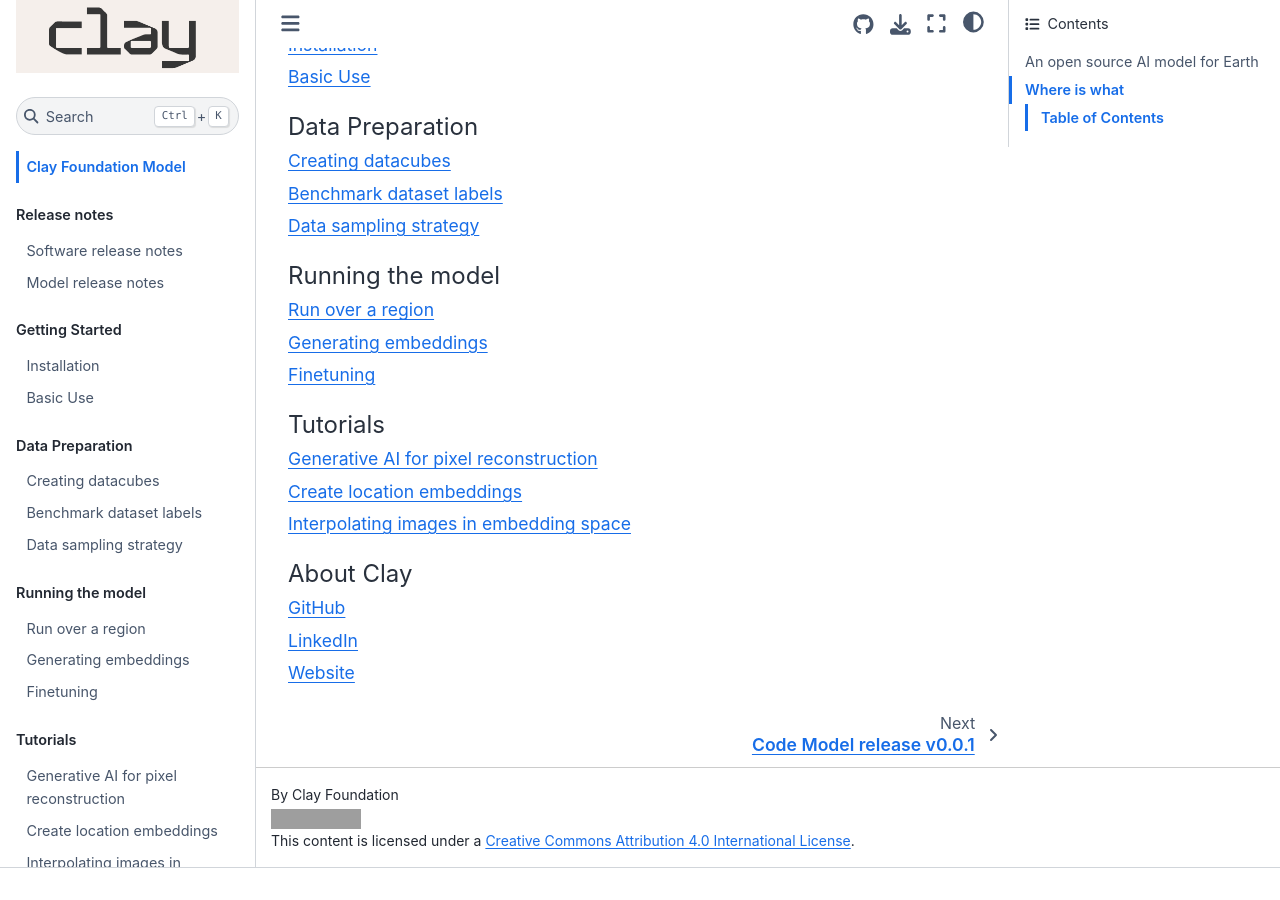
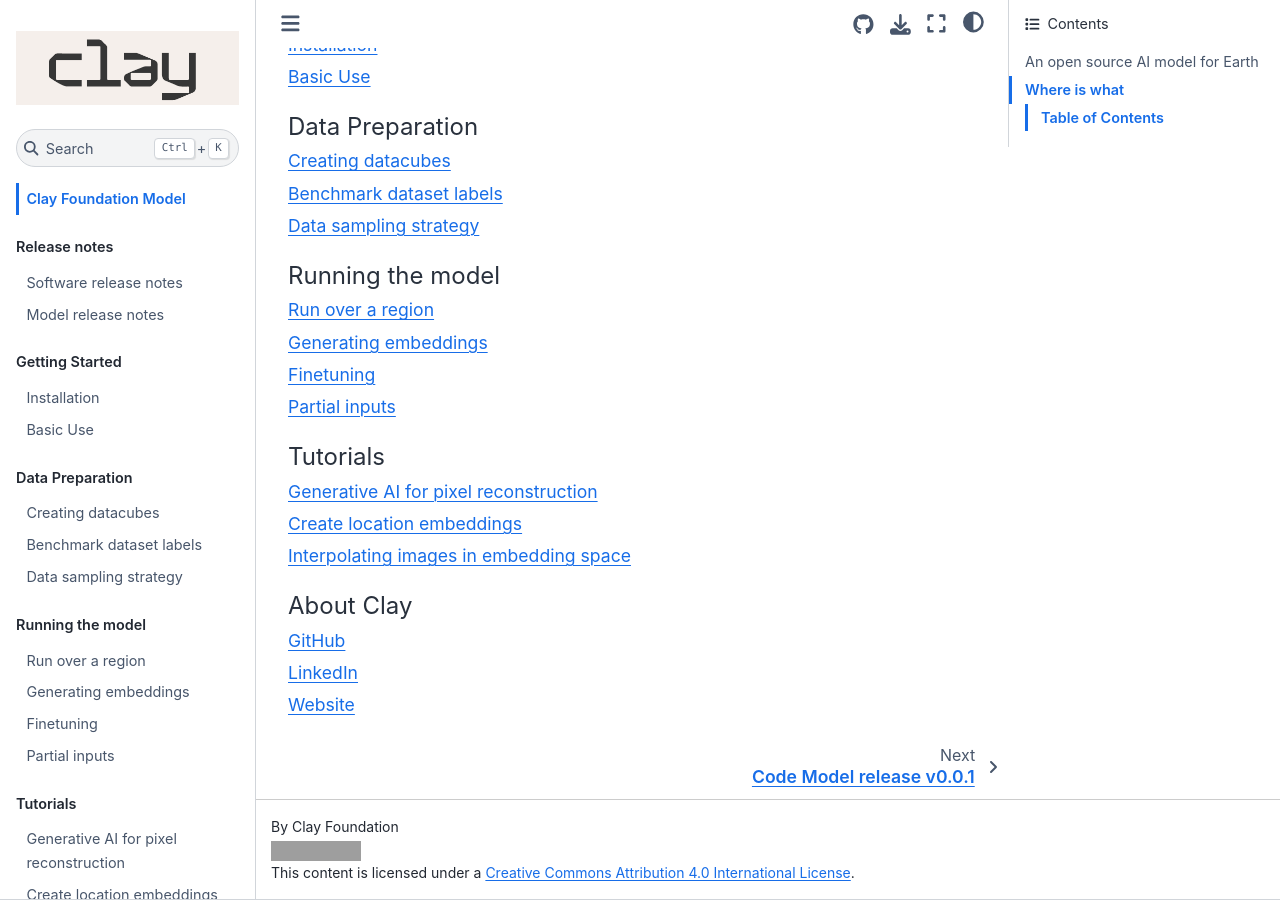
Before and after one commit to Clay-foundation/model, a Jupyter Book: the page built from docs/index.md, in a window 1280 px wide and 900 px high, scrolled down 1025 px. Built offline with Jupyter Book 1.0.4 settings and Sphinx 7.4.7 and the Sphinx Book theme 1.1.4, drawn with Linux system fonts in a browser that asks for light colours; before the commit the page ends 1893 px from its top, so only the background shows below that; grey boxes are pictures that could not be loaded.

Commit message:
Add tutorial for partial input burn scar embedding analysis
Closes #126, #136

```diff
--- a/docs/_config.yml
+++ b/docs/_config.yml
@@ -12,6 +12,7 @@
   execute_notebooks: cache
   exclude_patterns:
     - clay-v0-*.ipynb
+    - partial-inputs.ipynb
 
 # Define the name of the latex output file for PDF builds
 latex:
--- a/docs/_toc.yml
+++ b/docs/_toc.yml
@@ -32,6 +32,8 @@
       file: model_embeddings
     - title: Finetuning
       file: model_finetuning
+    - title: Partial inputs
+      file: partial-inputs
 - caption: Tutorials
   chapters:
     - title: Generative AI for pixel reconstruction
```
Also changed, not shown: docs/partial-inputs.ipynb (added).
